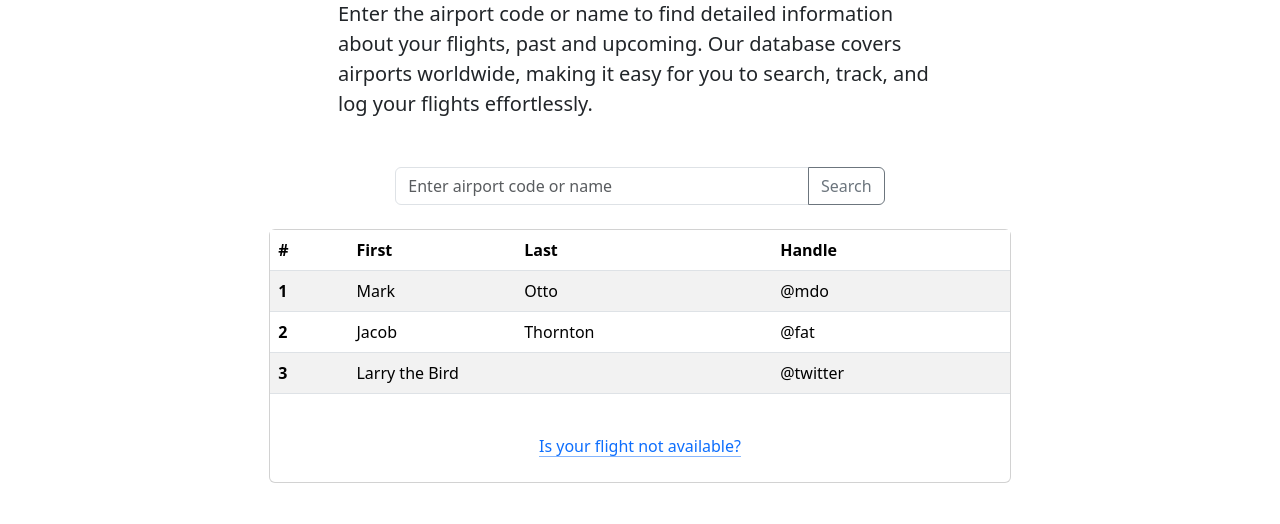
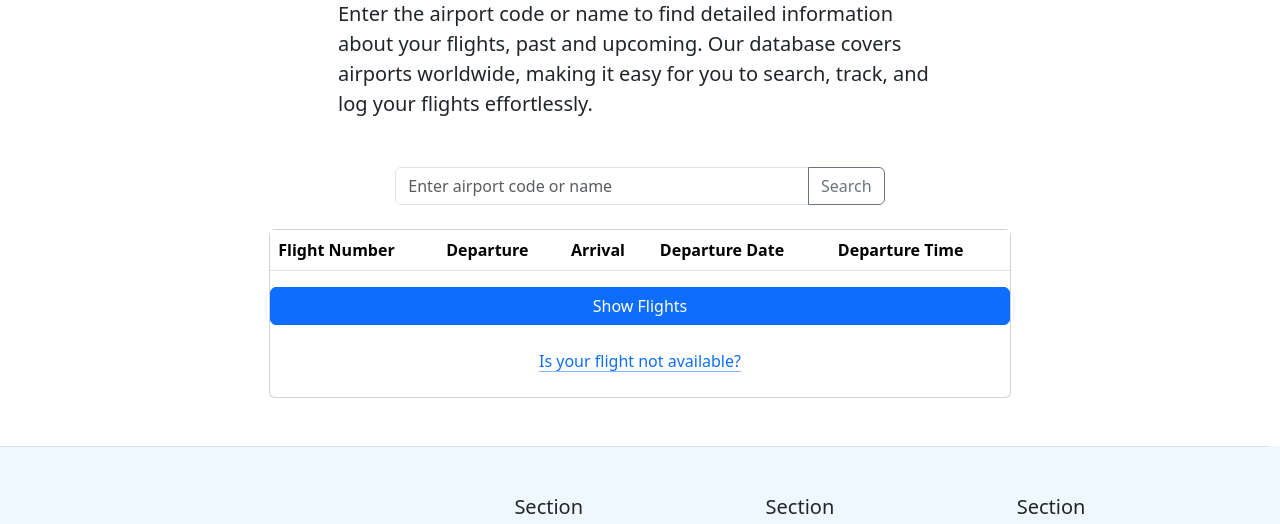
Before and after one commit to Asoatram/PAW-WebBandara, a website: page public/flight/getflight.html in a window 1280 px wide. Shown: the part 641-1165 px from the top of the page. Drawn offline with nearby package versions, Linux system fonts and the light colour scheme.

Commit message:
feat: show flight table from api

```diff
--- a/public/flight/getflight.html
+++ b/public/flight/getflight.html
@@ -83,35 +83,21 @@
       <div class="row justify-content-center">
         <div class ="col-8 px-5">
           <div class="card mb-5">
-            <table class="table table-striped table-hover px-3">
+            <table id="flight_table" class="table table-striped table-hover px-3">
               <thead>
-              <tr>
-                <th scope="col">#</th>
-                <th scope="col">First</th>
-                <th scope="col">Last</th>
-                <th scope="col">Handle</th>
-              </tr>
+                  <tr>
+                      <th scope="col">Flight Number</th>
+                      <th scope="col">Departure</th>
+                      <th scope="col">Arrival</th>
+                      <th scope="col">Departure Date</th>
+                      <th scope="col">Departure Time</th>
+                  </tr>
               </thead>
-              <tbody>
-              <tr>
-                <th scope="row">1</th>
-                <td>Mark</td>
-                <td>Otto</td>
-                <td>@mdo</td>
-              </tr>
-              <tr>
-                <th scope="row">2</th>
-                <td>Jacob</td>
-                <td>Thornton</td>
-                <td>@fat</td>
-              </tr>
-              <tr>
-                <th scope="row">3</th>
-                <td colspan="2">Larry the Bird</td>
-                <td>@twitter</td>
-              </tr>
+              <tbody id="table_body">
+
               </tbody>
-            </table>
+          </table>
+          <button id="show_flights" class="btn btn-primary" onclick="getFlightJSON()">Show Flights</button>
             <a href="postflight.html" class="icon-link py-4 align-self-center">
               Is your flight not available?
             </a>
@@ -169,6 +155,7 @@
   </div>
 
 </div>
+<script src="../js/flight_table.js"></script>
 <script src="https://cdn.jsdelivr.net/npm/bootstrap@5.3.0-alpha3/dist/js/bootstrap.bundle.min.js"
         integrity="sha384-ENjdO4Dr2bkBIFxQpeoTz1HIcje39Wm4jDKdf19U8gI4ddQ3GYNS7NTKfAdVQSZe"
         crossorigin="anonymous"></script>
```
